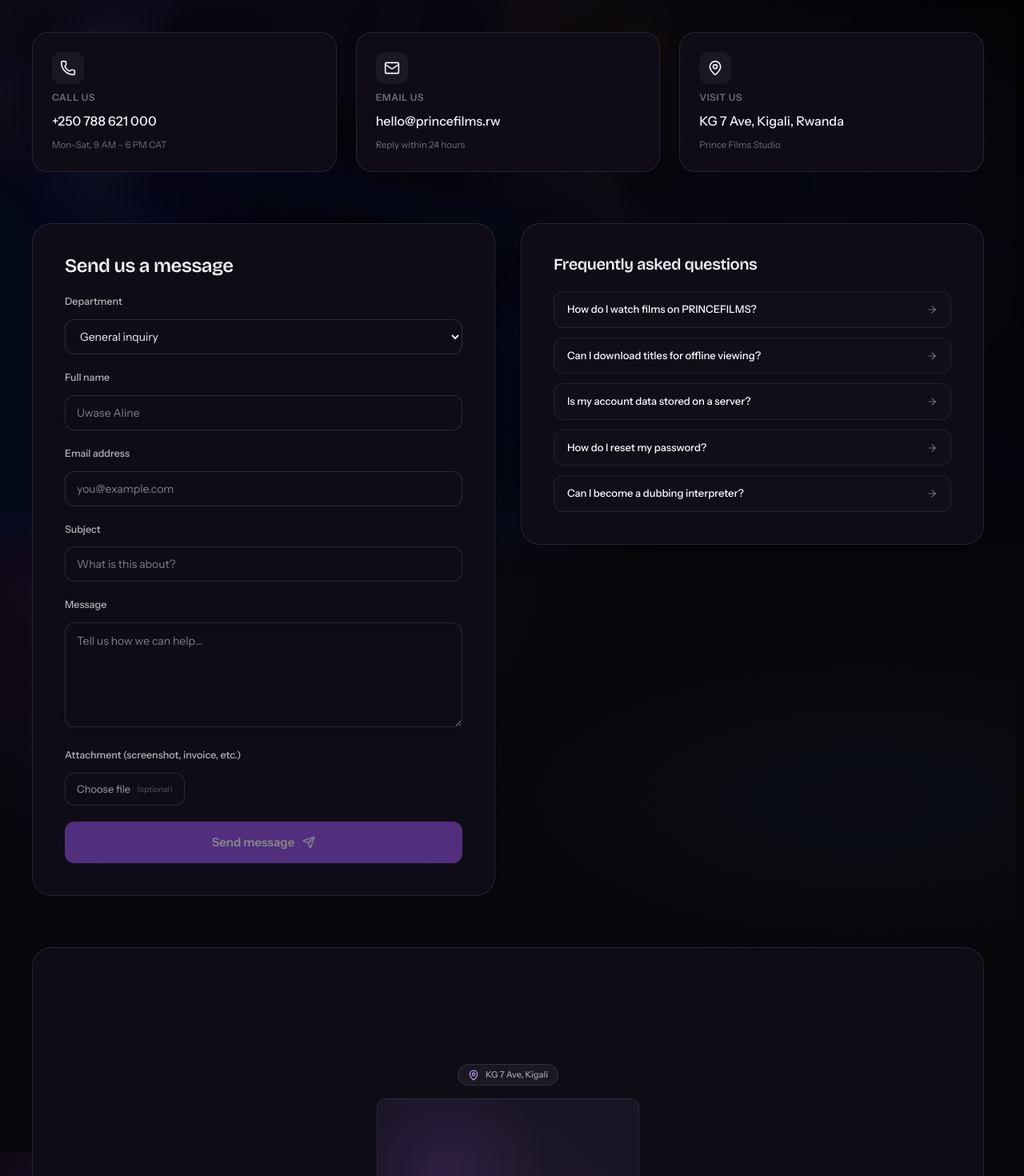
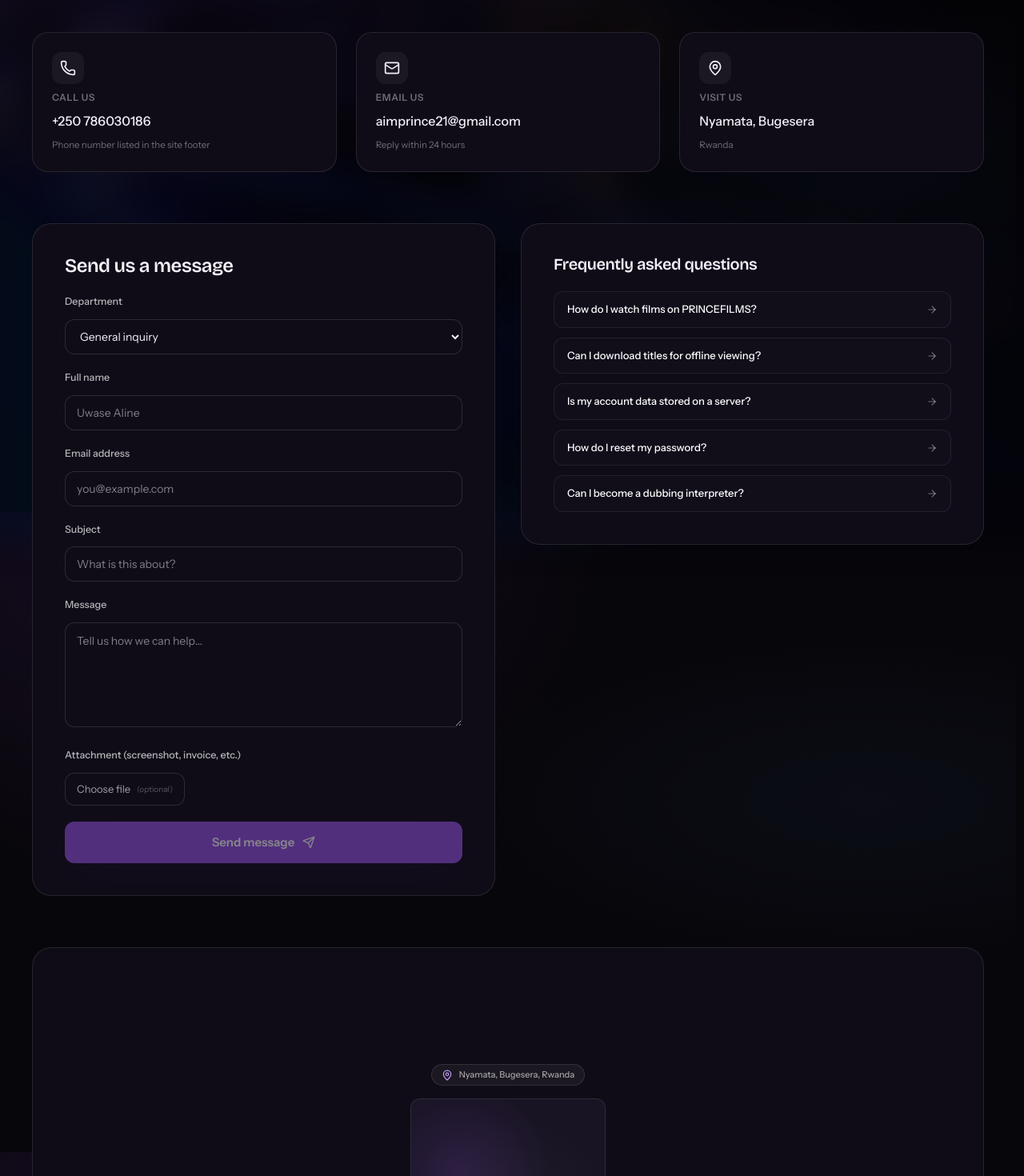
Before and after one commit to aimeprince001/princefilms_website, a React (Vite) app in the folder PRINCEFILMS/: page /contact in a window 1280 px wide. Shown: the part 160-1630 px from the top of the page at 80% size. Built offline with nearby package versions, Linux system fonts and the light colour scheme.

Commit message:
Sync contact page details with footer

```diff
--- a/PRINCEFILMS/src/pages/Contact.tsx
+++ b/PRINCEFILMS/src/pages/Contact.tsx
@@ -16,23 +16,23 @@ const CONTACT_INFO = [
   {
     icon: <Phone size={20} />,
     title: "Call us",
-    value: "+250 788 621 000",
-    href: "tel:+250788621000",
-    subtitle: "Mon–Sat, 9 AM – 6 PM CAT",
+    value: "+250 786030186",
+    href: "tel:+250786030186",
+    subtitle: "Phone number listed in the site footer",
   },
   {
     icon: <Mail size={20} />,
     title: "Email us",
-    value: "hello@princefilms.rw",
-    href: "mailto:hello@princefilms.rw",
+    value: "aimprince21@gmail.com",
+    href: "mailto:aimprince21@gmail.com",
     subtitle: "Reply within 24 hours",
   },
   {
     icon: <MapPin size={20} />,
     title: "Visit us",
-    value: "KG 7 Ave, Kigali, Rwanda",
-    href: "https://maps.google.com/?q=KG+7+Ave,+Kigali",
-    subtitle: "Prince Films Studio",
+    value: "Nyamata, Bugesera",
+    href: "https://maps.google.com/?q=Nyamata,+Bugesera,+Rwanda",
+    subtitle: "Rwanda",
   },
 ];
 
@@ -333,7 +333,7 @@ export function Contact() {
             <div className="text-center">
               <div className="inline-flex items-center gap-2 rounded-full border border-white/10 bg-white/5 px-3 py-1 mb-4">
                 <MapPin size={14} className="text-brand-300" aria-hidden="true" />
-                <span className="text-[11px] font-medium text-white/60">KG 7 Ave, Kigali</span>
+                <span className="text-[11px] font-medium text-white/60">Nyamata, Bugesera, Rwanda</span>
               </div>
               <div className="w-full h-[300px] rounded-xl border border-white/10 bg-ink-750 relative overflow-hidden">
                 <div className="absolute inset-0 bg-[radial-gradient(circle_at_50%_50%,_rgba(255,255,255,0.03)_0%,_transparent_70%)]"></div>
@@ -348,7 +348,7 @@ export function Contact() {
                 </div>
               </div>
               <p className="mt-4 text-[12.5px] text-white/40">
-                Interactive map coming soon — visit us at KG 7 Ave, Kigali.
+                Map location: Nyamata, Bugesera, Rwanda.
               </p>
             </div>
           </div>
```
